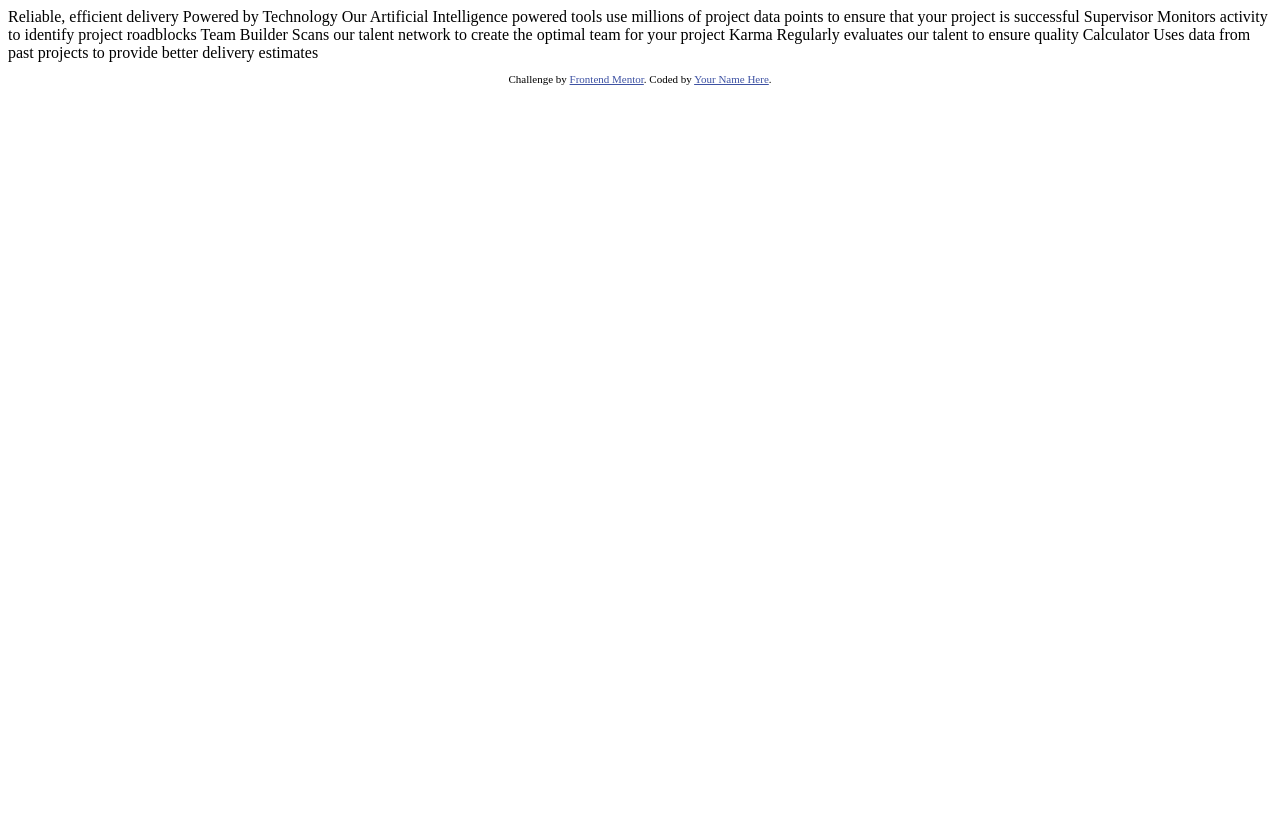
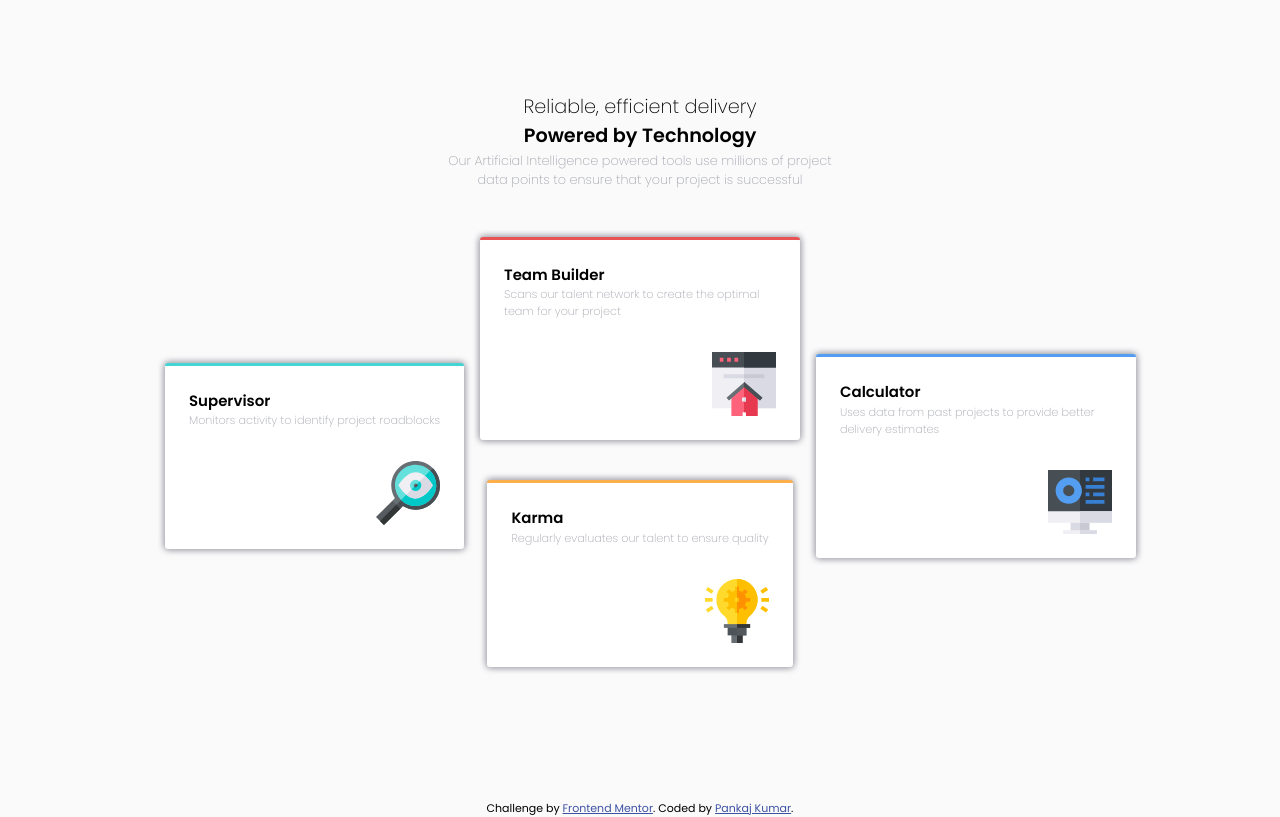
Before and after one commit to pankaj512/frontend-mentor-challenges, a plain HTML site: page index.html in a window 1280 px wide. Drawn offline with Linux system fonts and the light colour scheme.

Commit message:
solution using grid & flex

```diff
--- a/index.html
+++ b/index.html
@@ -1,44 +1,73 @@
 <!DOCTYPE html>
 <html lang="en">
   <head>
-  <meta charset="UTF-8">
-  <meta name="viewport" content="width=device-width, initial-scale=1.0"> <!-- displays site properly based on user's device -->
+    <meta charset="UTF-8" />
+    <meta name="viewport" content="width=device-width, initial-scale=1.0" />
+    <!-- displays site properly based on user's device -->
 
-  <link rel="icon" type="image/png" sizes="32x32" href="./images/favicon-32x32.png">
+    <link
+      rel="icon"
+      type="image/png"
+      sizes="32x32"
+      href="./images/favicon-32x32.png"
+    />
 
     <title>Frontend Mentor | Four card feature section</title>
 
-  <!-- Feel free to remove these styles or customise in your own stylesheet 👍 -->
-  <style>
-    .attribution { font-size: 11px; text-align: center; }
-    .attribution a { color: hsl(228, 45%, 44%); }
-  </style>
+    <link rel="preconnect" href="https://fonts.googleapis.com" />
+    <link rel="preconnect" href="https://fonts.gstatic.com" crossorigin />
+    <link
+      href="https://fonts.googleapis.com/css2?family=Poppins:wght@200;400;600&display=swap"
+      rel="stylesheet"
+    />
+
+    <link rel="stylesheet" href="./reset.css" />
+    <link rel="stylesheet" href="./style.css" />
   </head>
   <body>
-
-  Reliable, efficient delivery
-  Powered by Technology
-
-  Our Artificial Intelligence powered tools use millions of project data points
-  to ensure that your project is successful
-
-  Supervisor
-  Monitors activity to identify project roadblocks
-
-  Team Builder
+    <h1 class="sr-only">Four Card Feature Section</h1>
+    <main>
+      <h2>Reliable, efficient delivery</h2>
+      <h2 class="lower-heading">Powered by Technology</h2>
+      <p class="information">
+        Our Artificial Intelligence powered tools use millions of project data
+        points to ensure that your project is successful
+      </p>
+      <section class="card-section">
+        <h2 class="sr-only">Heading for section</h2>
+        <article class="card supervisor">
+          <h3>Supervisor</h3>
+          <p>Monitors activity to identify project roadblocks</p>
+          <div><img src="./images/icon-supervisor.svg" alt="" /></div>
+        </article>
+        <article class="card builder">
+          <h3>Team Builder</h3>
+          <p>
             Scans our talent network to create the optimal team for your project
-
-  Karma
-  Regularly evaluates our talent to ensure quality
-
-  Calculator
+          </p>
+          <div><img src="./images/icon-team-builder.svg" alt="" /></div>
+        </article>
+        <article class="card karma">
+          <h3>Karma</h3>
+          <p>Regularly evaluates our talent to ensure quality</p>
+          <div><img src="./images/icon-karma.svg" alt="" /></div>
+        </article>
+        <article class="card calculator">
+          <h3>Calculator</h3>
+          <p>
             Uses data from past projects to provide better delivery estimates
-
+          </p>
+          <div><img src="./images/icon-calculator.svg" alt="" /></div>
+        </article>
+      </section>
+    </main>
 
     <footer>
       <p class="attribution">
-      Challenge by <a href="https://www.frontendmentor.io?ref=challenge" target="_blank">Frontend Mentor</a>.
-      Coded by <a href="#">Your Name Here</a>.
+        Challenge by
+        <a href="https://www.frontendmentor.io?ref=challenge" target="_blank"
+          >Frontend Mentor</a
+        >. Coded by <a href="#">Pankaj Kumar</a>.
       </p>
     </footer>
   </body>
--- /dev/null
+++ b/style.css
@@ -0,0 +1,162 @@
+.attribution {
+  font-size: 11px;
+  text-align: center;
+}
+.attribution a {
+  color: hsl(228, 45%, 44%);
+}
+
+.sr-only {
+  display: none;
+}
+
+:root {
+  --width-mobile: 375px;
+  --width-desktop: 1440px;
+
+  --primary-color-red: hsl(0, 78%, 62%);
+  --primary-color-cyan: hsl(180, 62%, 55%);
+  --primary-color-orange: hsl(34, 97%, 64%);
+  --primary-color-blue: hsl(212, 86%, 64%);
+
+  --neutral-color-very-dark-blue: hsl(234, 12%, 34%);
+  --neutral-color-grayish-blue: hsl(229, 6%, 66%);
+  --neutral-color-very-light-gray: hsl(0, 0%, 98%);
+
+  --font-size: 0.8rem;
+  --font-weights-light: 200;
+  --font-weights-regular: 400;
+  --font-weights-bold: 600;
+}
+
+body {
+  height: auto;
+  min-height: 100vh;
+  font-size: var(--font-size);
+  font-family: "Poppins", "Helvetica", sans-serif;
+  font-weight: var(--font-weights-regular);
+  background-color: var(--neutral-color-very-light-gray);
+}
+
+main {
+  height: auto;
+  min-height: 100vh;
+  max-width: var(--width-mobile);
+  margin: 0 auto;
+  padding: 2rem 3rem;
+  display: flex;
+  flex-direction: column;
+  justify-content: center;
+  align-items: center;
+}
+
+main > h2 {
+  font-weight: var(--font-weights-light);
+}
+
+main > p {
+  font-weight: var(--font-weights-light);
+  color: var(--neutral-color-grayish-blue);
+  max-width: 25rem;
+  margin-left: auto;
+  margin-right: auto;
+  margin-bottom: 3rem;
+}
+
+.lower-heading {
+  font-weight: var(--font-weights-bold);
+}
+
+main > h2,
+main > p {
+  text-align: center;
+}
+
+.card {
+  background-color: white;
+  margin-bottom: 2rem;
+  padding: 1.5rem;
+  border-radius: 0.2rem;
+  box-shadow: 0px 0px 7px var(--neutral-color-grayish-blue),
+    0px 0px 7px var(--neutral-color-grayish-blue);
+  max-width: 20rem;
+}
+
+.card > div {
+  width: 100%;
+  display: flex;
+  justify-content: end;
+}
+
+.card > p {
+  font-size: 0.7rem;
+  margin-bottom: 2rem;
+  color: var(--neutral-color-grayish-blue);
+  font-weight: var(--font-weights-light);
+}
+
+.supervisor {
+  border-top: 0.2rem solid var(--primary-color-cyan);
+}
+
+.builder {
+  border-top: 0.2rem solid var(--primary-color-red);
+}
+
+.karma {
+  border-top: 0.2rem solid var(--primary-color-orange);
+}
+
+.calculator {
+  border-top: 0.2rem solid var(--primary-color-blue);
+}
+
+@media screen and (min-width: 768px) {
+  main {
+    height: auto;
+    min-height: 100vh;
+    max-width: var(--width-desktop);
+    margin: 0 auto;
+    padding: 2rem 3rem;
+
+    display: flex;
+    flex-direction: column;
+    justify-content: center;
+    align-items: center;
+  }
+
+  .card-section {
+    display: grid;
+    grid-template-columns: repeat(3, 20rem);
+    grid-template-rows: repeat(4, 1fr);
+    column-gap: 1rem;
+    justify-content: center;
+  }
+
+  .supervisor {
+    grid-column: 1;
+    grid-row: 2 / 4;
+    justify-self: end;
+    align-self: center;
+  }
+
+  .builder {
+    grid-column: 2;
+    grid-row: 1 / 3;
+    justify-self: center;
+    align-self: center;
+  }
+
+  .karma {
+    grid-column: 2;
+    grid-row: 3 / 5;
+    justify-self: center;
+    align-self: center;
+  }
+
+  .calculator {
+    grid-column: 3;
+    grid-row: 2 / 4;
+    align-self: center;
+  }
+}
```
Lines whose indentation alone changed are shown as unchanged.
